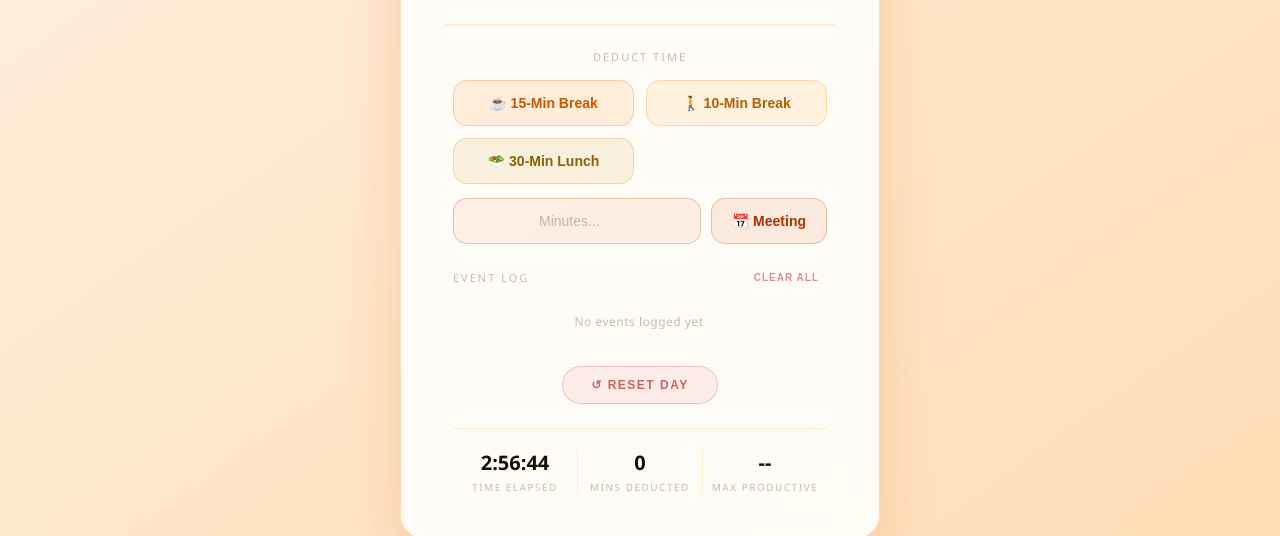
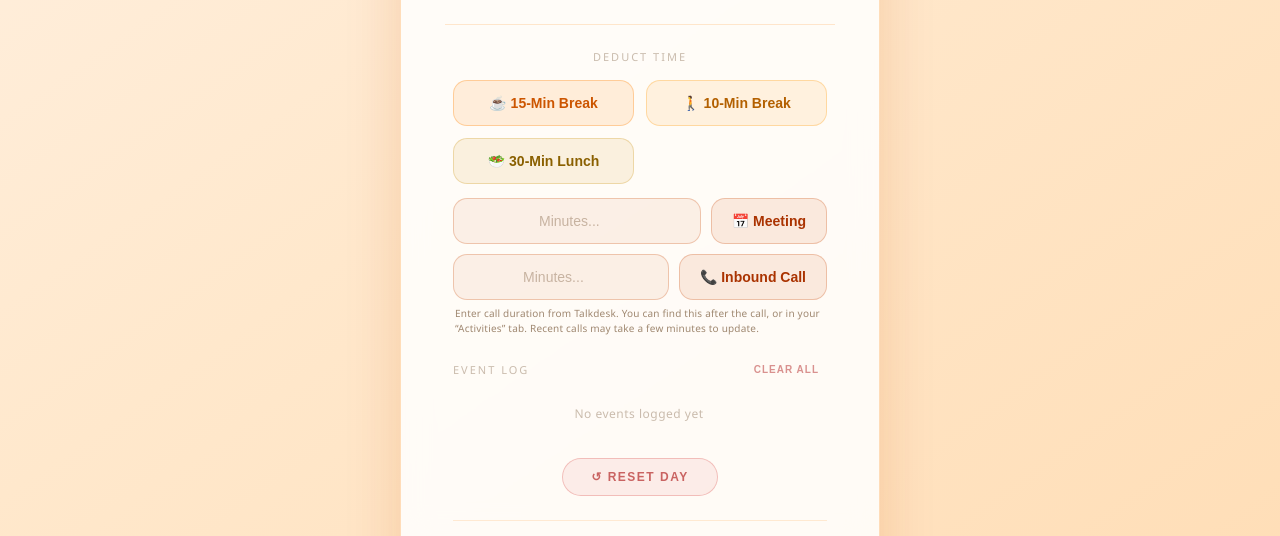
Before and after one commit to paulford-13/productivity-tracker, a plain HTML site: page index.html in a window 1280 px wide. Shown: the part 566-1102 px from the top of the page. Drawn offline with Linux system fonts and the light colour scheme.

Commit message:
index.html

```diff
--- a/index.html
+++ b/index.html
@@ -149,6 +149,7 @@
     .btn-meeting{background:var(--bM-bg);color:var(--bM-col);border:1px solid var(--bM-bdr);padding:14px 20px;border-radius:14px;font-size:14px;font-weight:600;cursor:pointer;transition:all .18s ease;white-space:nowrap;}
     .btn-meeting:hover{background:var(--bM-hov);}
     .btn-meeting:active{transform:scale(.96);}
+    .call-hint{font-size:10px;color:var(--muted);line-height:1.5;margin-top:6px;margin-bottom:2px;padding:0 2px;letter-spacing:0.2px;text-align:left;}
     .log-section{margin-top:24px;}
     .log-header{display:flex;align-items:center;justify-content:space-between;margin-bottom:10px;}
     .log-header .section-label{margin-bottom:0;}
@@ -257,6 +258,12 @@
     <input class="meeting-input" id="meetingMins" type="number" min="1" max="480" placeholder="Minutes..."/>
     <button class="btn-meeting" onclick="deductMeeting()">📅 Meeting</button>
   </div>
+
+  <div class="meeting-row" style="margin-top:10px;">
+    <input class="meeting-input" id="callMins" type="number" min="1" max="480" placeholder="Minutes..."/>
+    <button class="btn-meeting" onclick="deductCall()">📞 Inbound Call</button>
+  </div>
+  <div class="call-hint">Enter call duration from Talkdesk. You can find this after the call, or in your &ldquo;Activities&rdquo; tab. Recent calls may take a few minutes to update.</div>
 
   <div class="log-section">
     <div class="log-header">
@@ -531,6 +538,12 @@
     if(m>480){showToast('⚠️ Maximum is 480 minutes');return;}
     deduct(m,'Meeting ('+m+' min)','📅');inp.value='';
   }
+  function deductCall(){
+    const inp=document.getElementById('callMins'),m=parseInt(inp.value,10);
+    if(!m||m<=0){showToast('⚠️ Enter a valid number of minutes');return;}
+    if(m>480){showToast('⚠️ Maximum is 480 minutes');return;}
+    deduct(m,'Inbound Call ('+m+' min)','📞');inp.value='';
+  }
   function removeEvent(id){
     const ev=events.find(e=>e.id===id);if(!ev)return;
     const el=document.getElementById('event-'+id);
@@ -555,6 +568,7 @@
   document.addEventListener('visibilitychange',()=>{if(document.visibilityState==='hidden')saveState();});
   window.addEventListener('beforeunload',saveState);
   document.getElementById('meetingMins').addEventListener('keydown',e=>{if(e.key==='Enter')deductMeeting();});
+  document.getElementById('callMins').addEventListener('keydown',e=>{if(e.key==='Enter')deductCall();});
   document.getElementById('shiftOtherInp').addEventListener('keydown',e=>{if(e.key==='Enter')e.target.blur();});
   document.getElementById('startTime').addEventListener('change',()=>{saveState();tick();});
 
```
